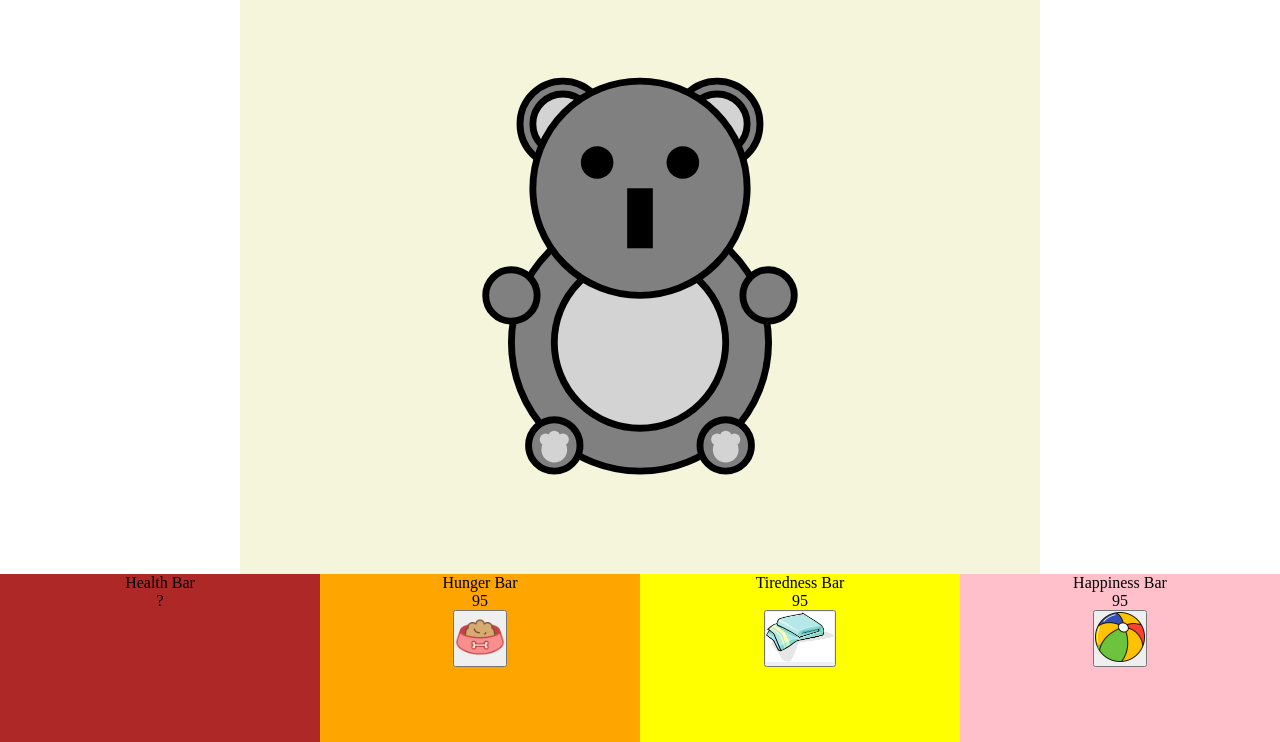
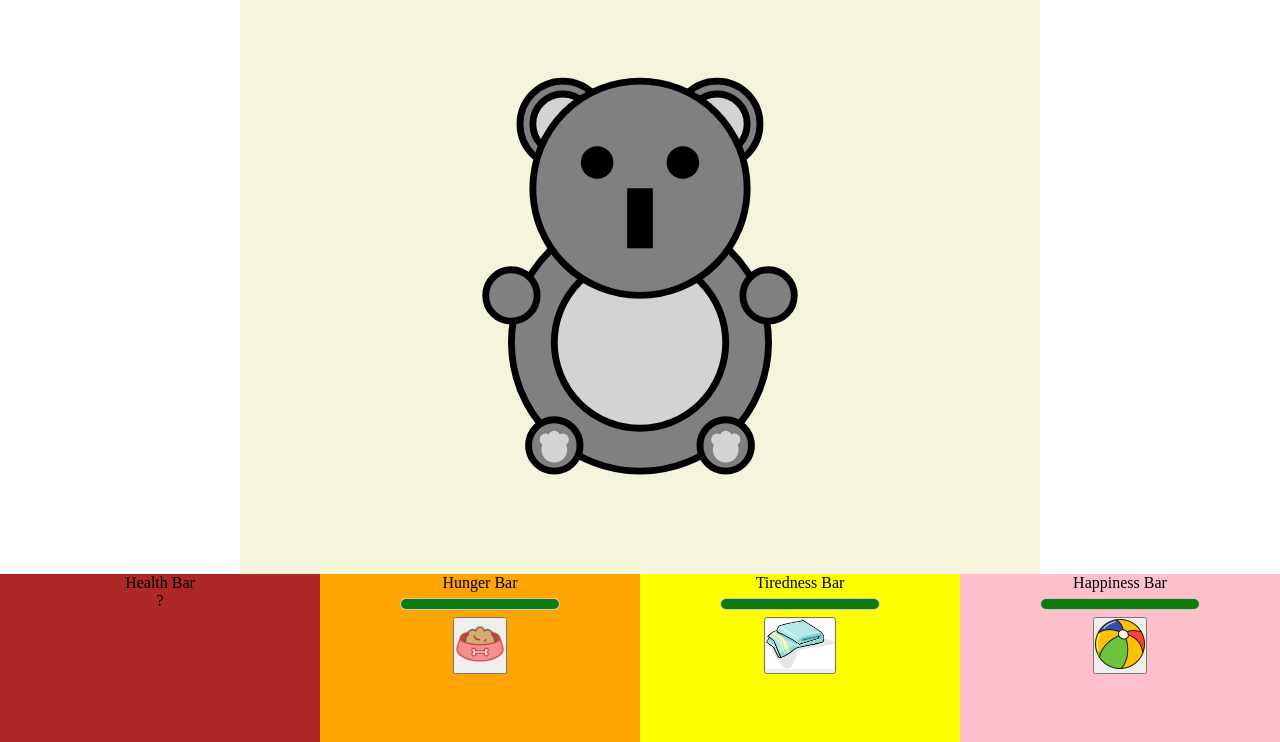
Before and after one commit to JamesWicks01/VirtualPet, a plain HTML site: page index.html in a window 1280 px wide. Shown: the part 58-800 px from the top of the page. Drawn offline with Linux system fonts and the light colour scheme.

Commit message:
added meters

```diff
--- a/css/style.css
+++ b/css/style.css
@@ -48,3 +48,8 @@ main>header {
     grid-area: pethappiness;
     background-color: pink;
 }
+
+meter {
+    height:1.5em;
+    width:10em;
+}
--- a/index.html
+++ b/index.html
@@ -64,10 +64,10 @@
     <div class="hunger">
         <label for="hunger">Hunger Bar</label>
         <br>
-        <!-- <meter id="hungerValue"
+        <meter id="hungerValue"
                min="0" max="100"
-               value="100"></meter> -->
-        <output id="hungerValue">?</output>
+               value="100"></meter>
+        <!-- <output id="hungerValue">?</output> -->
         <br>
         <button id="FeedMe"><img height="50em" src="dog-bowl.png" alt="Dog Bowl"></button>
     </div>
@@ -75,7 +75,10 @@
     <div class="tiredness">
         <label for="tiredness">Tiredness Bar</label>
         <br>
-        <output id="tirednessValue">?</output>
+        <meter id="tirednessValue"
+        min="0" max="100"
+        value="100"></meter>
+        <!-- <output id="tirednessValue">?</output> -->
         <br>
         <button id="GoToBed"><img height="50em" src="blanket.png" alt="Blanket"></button>
     </div>
@@ -83,7 +86,10 @@
     <div class="happiness">
         <label for="happiness">Happiness Bar</label>
         <br>
-        <output id="happinessValue">?</output>
+        <meter id="happinessValue"
+               min="0" max="100"
+               value="100"></meter>
+        <!-- <output id="happinessValue">?</output> -->
         <br>
         <button id="PlayWithMe"><img height="50em" src="beach-ball.png" alt="Beach Ball"></button>
     </div>
```
